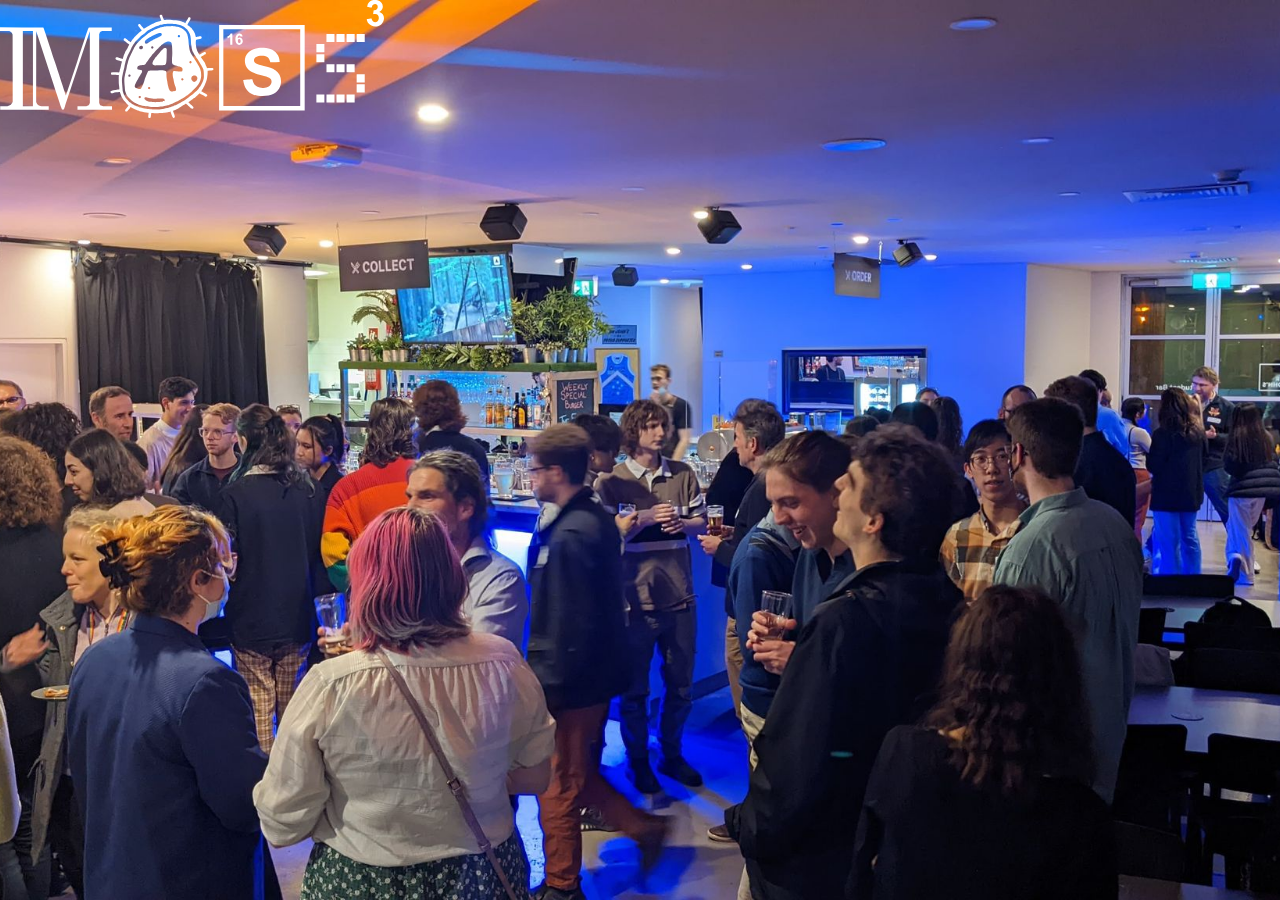
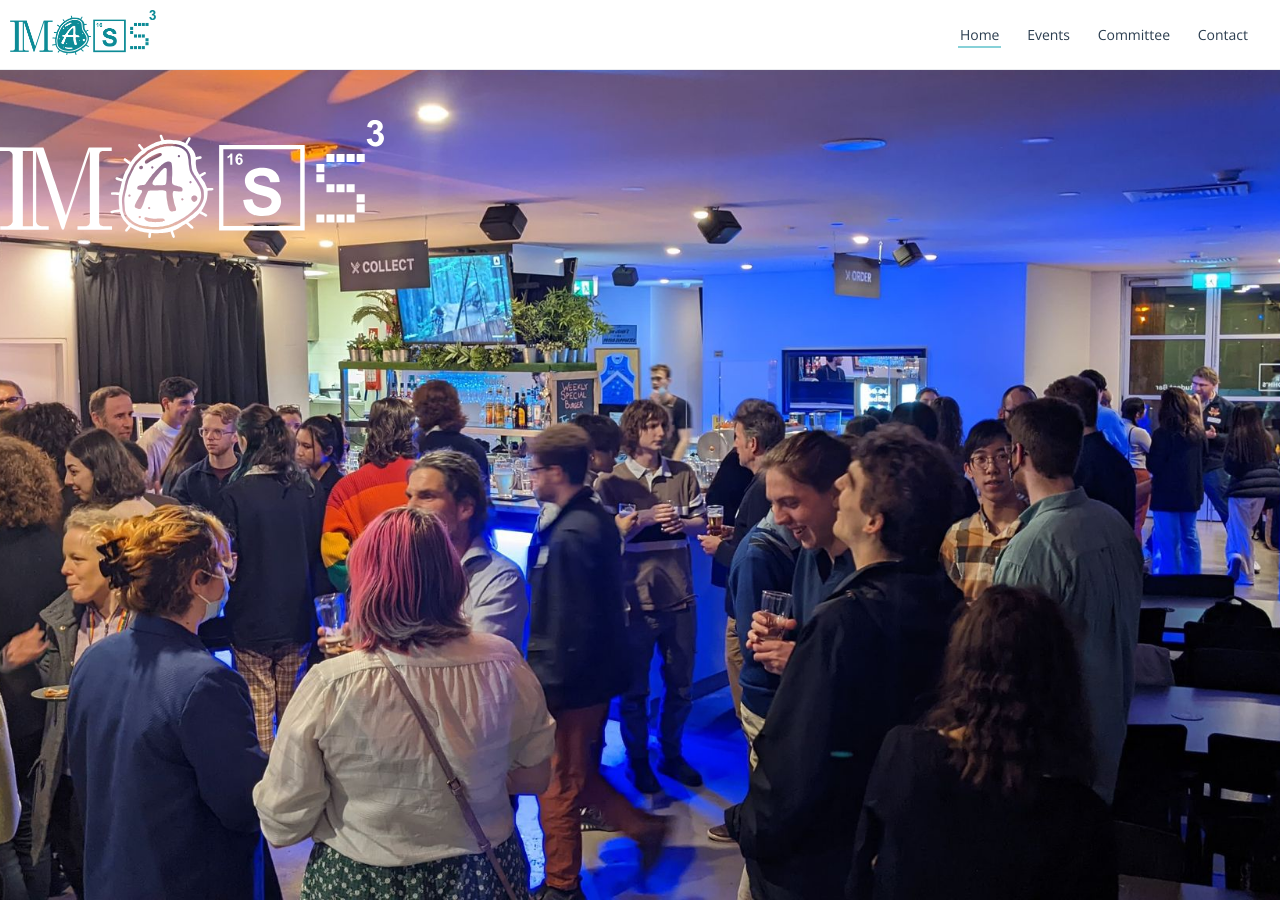
Before and after one commit to masscubed/masscubed.com, a Jekyll site: the page index.html, which Jekyll copies as it is, in a window 1280 px wide and 900 px high. Built offline with Jekyll 4.4.1, drawn with Linux system fonts in a browser that asks for light colours.

Commit message:
Good home page?

```diff
--- a/assets/style.css
+++ b/assets/style.css
@@ -118,7 +118,7 @@
 .banner {
   background-image: url('../assets/images/mixer2022.jpg');
   width: 100%;
-  min-height: 100%;
+  height: 100%;
   background-size: cover;
   background-attachment: fixed;
   background-repeat: no-repeat;
@@ -128,6 +128,7 @@
 /* configuring logo on banner */
 .main-logo {
   max-height: 300px;
+  margin: auto;
 }
 
 /* pleasant */
--- a/index.html
+++ b/index.html
@@ -13,11 +13,6 @@
   </head>
   <body>
     <div class="banner">
-      <img class="main-logo"
-        src="assets/images/logo-white.svg"
-        alt="Academix Mixer 2022"
-        href="">
-    </div>
       <header class="nav-bar bottom-horizontal">
         <a href="">
           <img class="nav-bar-logo"
@@ -32,6 +27,11 @@
           <a href="contact/">Contact</a>
         </nav>
       </header>
+      <img class="main-logo"
+        src="assets/images/logo-white.svg"
+        alt="Academix Mixer 2022"
+        href="">
+    </div>
     <main class="home-page">
       <header class="bottom-horizontal">
         <h1>Monash Advanced Science & Science Scholars Society</h1>
```
Lines whose indentation alone changed are shown as unchanged.
